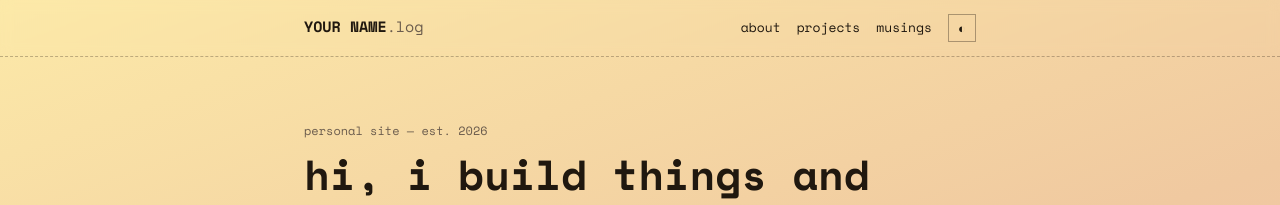
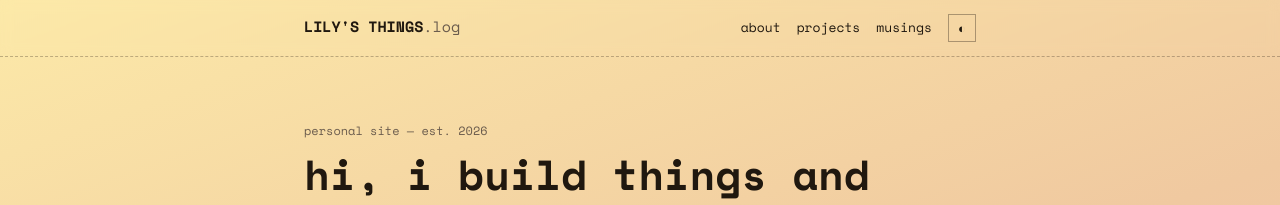
Before and after one commit to lilyzhaang/cuddly-potato, a Jekyll site: the page built from index.html, in a window 1280 px wide. Shown: the top 205 px of the page. Built offline with Jekyll 4.4.1, drawn with Linux system fonts in a browser that asks for light colours.

Commit message:
Update _config.yml

```diff
--- a/_config.yml
+++ b/_config.yml
@@ -1,4 +1,4 @@
-title: YOUR NAME
+title: Lily's Things
 description: personal site — projects, notes, and a resume
 collections:
   projects:
```
